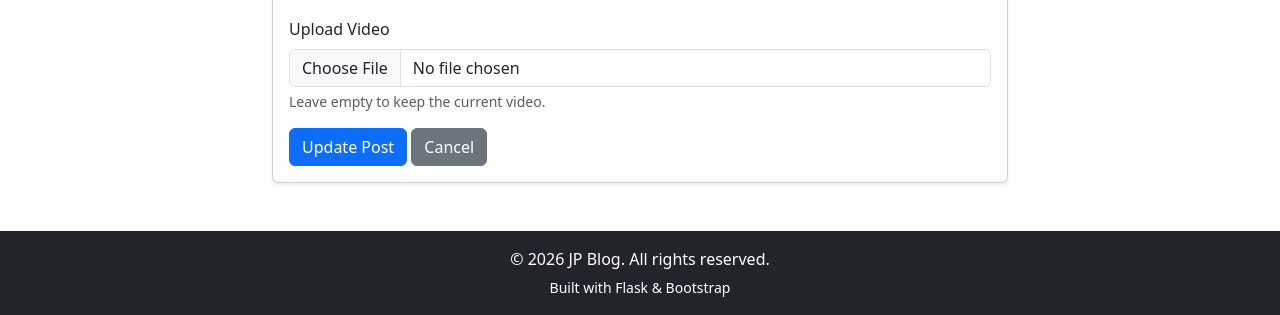
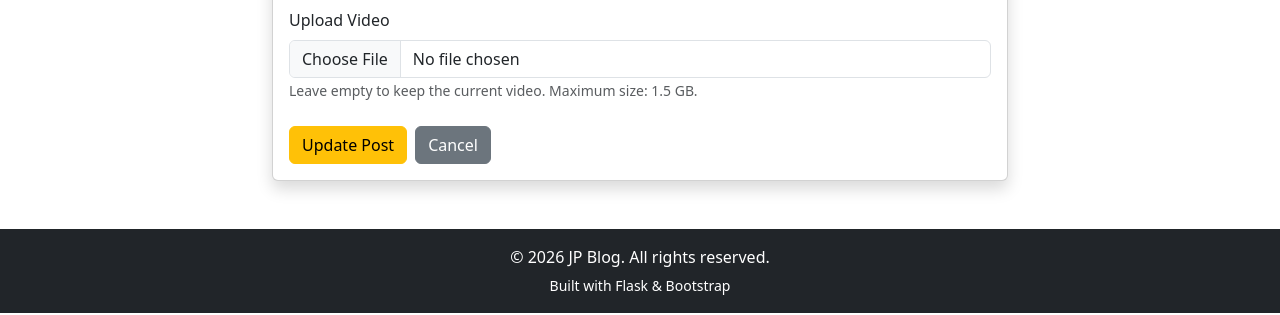
Before and after one commit to tersookor758-lang/my-flask-blog, a Flask app: template templates/edit_post.html in a window 1280 px wide. Shown: the part 1501-1816 px from the top of the page. Run offline with Flask 3, Linux system fonts and the light colour scheme; the template is opened without the code that fills it: values that come from a table or form of the project are taken from there, others are empty; data comes from the database, SQL or seed files in the repository; some libraries are stand-ins or nearby versions.

Commit message:
I made some changes

```diff
--- a/templates/edit_post.html
+++ b/templates/edit_post.html
@@ -10,9 +10,9 @@ Edit Post
 
     <div class="col-md-8">
 
-        <div class="card shadow-sm">
+        <div class="card shadow">
 
-            <div class="card-header">
+            <div class="card-header bg-warning">
 
                 <h3 class="mb-0">
                     Edit Post
@@ -22,17 +22,29 @@ Edit Post
 
             <div class="card-body">
 
-                <form method="POST" enctype="multipart/form-data">
+                <form
+                    method="POST"
+                    enctype="multipart/form-data"
+                    id="editPostForm"
+                >
 
                     {{ form.hidden_tag() }}
+
+                    <!-- Title -->
 
                     <div class="mb-3">
 
                         {{ form.title.label(class="form-label") }}
 
-                        {{ form.title(class="form-control") }}
+                        {{ form.title(
+                            class="form-control",
+                            placeholder="Enter post title",
+                            required=True
+                        ) }}
 
                     </div>
+
+                    <!-- Content -->
 
                     <div class="mb-3">
 
@@ -40,18 +52,30 @@ Edit Post
 
                         {{ form.content(
                             class="form-control",
-                            rows="10"
+                            rows="10",
+                            placeholder="Update your post...",
+                            required=True
                         ) }}
 
                     </div>
+
+                    <!-- Category -->
 
                     <div class="mb-3">
 
                         {{ form.category.label(class="form-label") }}
 
-                        {{ form.category(class="form-select") }}
+                        {{ form.category(
+                            class="form-select"
+                        ) }}
+
+                        <small class="text-muted">
+                            Select a category (optional).
+                        </small>
 
                     </div>
+
+                    <!-- Current Image -->
 
                     {% if post.image %}
 
@@ -61,29 +85,40 @@ Edit Post
                             Current Image
                         </label>
 
-                        <br>
+                        <div>
 
-                        <img
-                            src="{{ url_for('static', filename='uploads/' + post.image) }}"
-                            class="img-fluid rounded mb-3"
-                            style="max-height:300px;"
-                            alt="Current Image">
+                            <img
+                                src="{{ url_for('static', filename='uploads/' ~ post.image) }}"
+                                class="img-fluid rounded shadow-sm"
+                                style="max-height:400px;"
+                                alt="Current Image"
+                            >
+
+                        </div>
 
                     </div>
 
                     {% endif %}
 
+                    <!-- Replace Image -->
+
                     <div class="mb-3">
 
                         {{ form.image.label(class="form-label") }}
 
-                        {{ form.image(class="form-control") }}
+                        {{ form.image(
+                            class="form-control",
+                            accept="image/*"
+                        ) }}
 
-                        <div class="form-text">
+                        <small class="text-muted">
                             Leave empty to keep the current image.
-                        </div>
+                            Maximum size: 50 MB.
+                        </small>
 
                     </div>
+
+                    <!-- Current Video -->
 
                     {% if post.video %}
 
@@ -94,13 +129,16 @@ Edit Post
                         </label>
 
                         <video
-                            class="w-100 rounded mb-3"
-                            controls>
+                            class="w-100 rounded shadow-sm"
+                            controls
+                            preload="metadata"
+                        >
 
                             <source
-                                src="{{ url_for('static', filename='uploads/' + post.video) }}">
+                                src="{{ url_for('static', filename='uploads/' ~ post.video) }}"
+                            >
 
-                            Your browser does not support the video tag.
+                            Your browser does not support HTML5 video.
 
                         </video>
 
@@ -108,30 +146,44 @@ Edit Post
 
                     {% endif %}
 
-                    <div class="mb-3">
+                    <!-- Replace Video -->
+
+                    <div class="mb-4">
 
                         {{ form.video.label(class="form-label") }}
 
-                        {{ form.video(class="form-control") }}
+                        {{ form.video(
+                            class="form-control",
+                            accept="video/*"
+                        ) }}
 
-                        <div class="form-text">
+                        <small class="text-muted">
                             Leave empty to keep the current video.
-                        </div>
+                            Maximum size: 1.5 GB.
+                        </small>
 
                     </div>
 
-                    {{ form.submit(
-                        class="btn btn-primary",
-                        value="Update Post"
-                    ) }}
+                    <!-- Buttons -->
 
-                    <a
-                        href="{{ url_for('posts.view_post', post_id=post.id) }}"
-                        class="btn btn-secondary">
+                    <div class="d-flex gap-2">
 
-                        Cancel
+                        <button
+                            type="submit"
+                            class="btn btn-warning"
+                            id="submitBtn"
+                        >
+                            Update Post
+                        </button>
 
-                    </a>
+                        <a
+                            href="{{ url_for('posts.view_post', post_id=post.id) }}"
+                            class="btn btn-secondary"
+                        >
+                            Cancel
+                        </a>
+
+                    </div>
 
                 </form>
 
@@ -143,4 +195,21 @@ Edit Post
 
 </div>
 
+<script>
+
+document.getElementById("editPostForm").addEventListener(
+    "submit",
+    function () {
+
+        const button = document.getElementById("submitBtn");
+
+        button.disabled = true;
+
+        button.innerHTML = "Updating...";
+
+    }
+);
+
+</script>
+
 {% endblock %}
```
